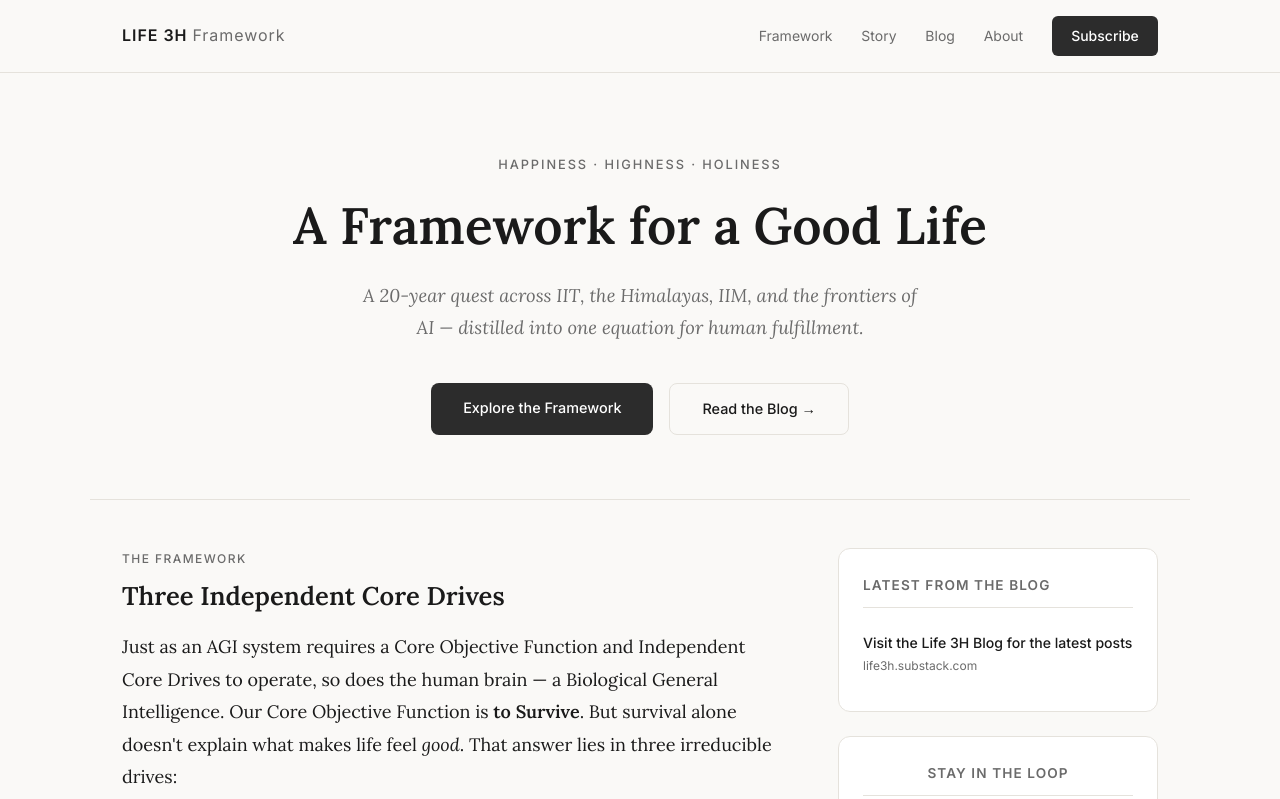
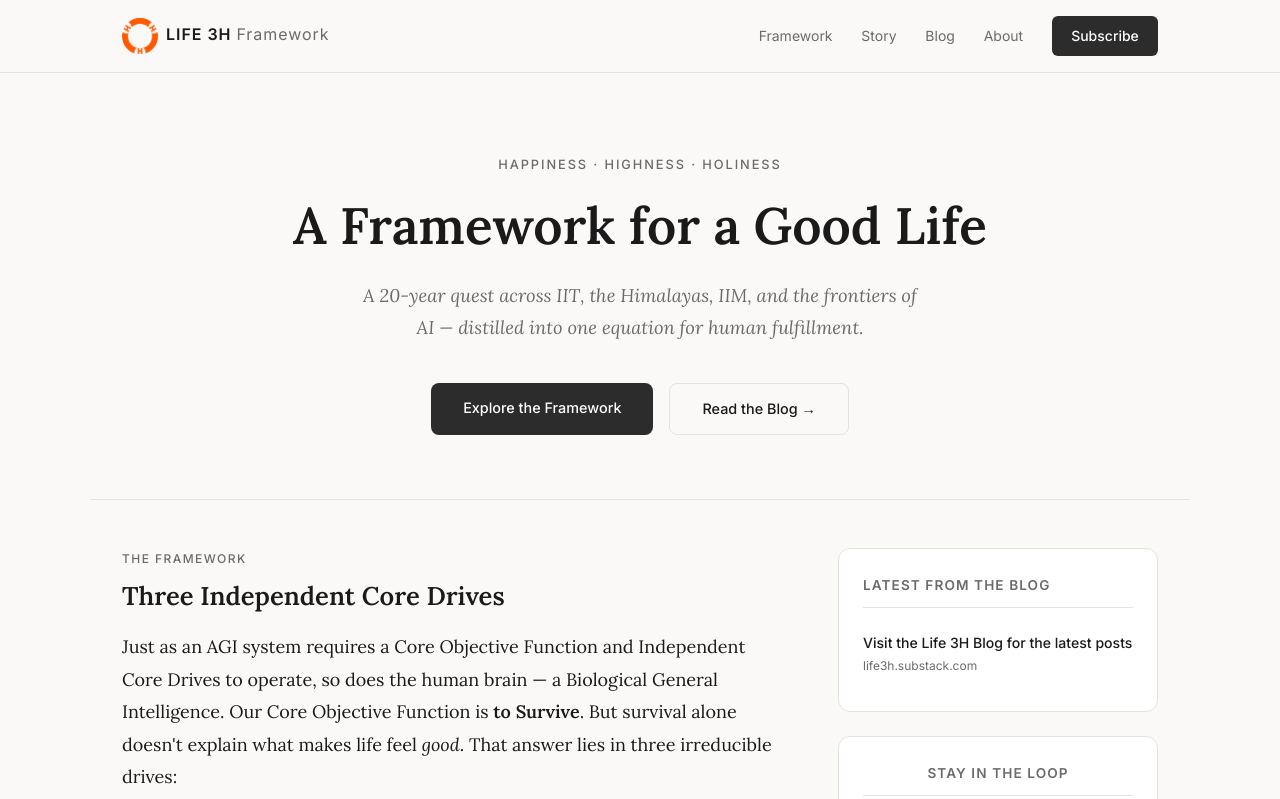
Before and after one commit to Alok-Gautam/life3h.com, a plain HTML site: page index.html in a window 1280 px wide. Shown: the top 799 px of the page. Drawn offline with Linux system fonts and the light colour scheme; no server answers.

Commit message:
Add logo as favicon and site header image
Co-Authored-By: Claude Opus 4.6 (1M context) <noreply@anthropic.com>

```diff
--- a/index.html
+++ b/index.html
@@ -5,6 +5,8 @@
   <meta name="viewport" content="width=device-width, initial-scale=1.0" />
   <title>Life 3H Framework — A Framework for a Good Life</title>
   <meta name="description" content="The Life 3H Framework: harmonizing Happiness, Highness, and Holiness — a 20-year quest distilled into one equation. By Alok Gotam." />
+  <link rel="icon" type="image/png" href="/logo.png" />
+  <link rel="apple-touch-icon" href="/logo.png" />
   <link href="https://fonts.googleapis.com/css2?family=Lora:ital,wght@0,400;0,600;1,400&family=Inter:wght@400;500;600&display=swap" rel="stylesheet" />
   <style>
     *, *::before, *::after { box-sizing: border-box; margin: 0; padding: 0; }
@@ -654,7 +656,7 @@
 <!-- ── HEADER ── -->
 <header class="site-header">
   <div class="header-inner">
-    <a class="logo" href="/">LIFE 3H <span>Framework</span></a>
+    <a class="logo" href="/"><img src="/logo.png" alt="Life 3H Logo" style="height:36px;width:36px;vertical-align:middle;margin-right:8px;" />LIFE 3H <span>Framework</span></a>
     <button class="menu-toggle" aria-label="Menu" onclick="document.querySelector('nav').classList.toggle('open')">
       <span></span><span></span><span></span>
     </button>
```
Also changed, not shown: logo.png (added).
